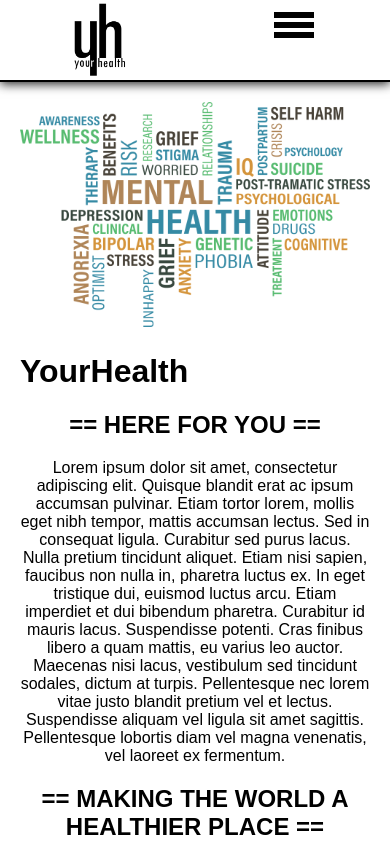
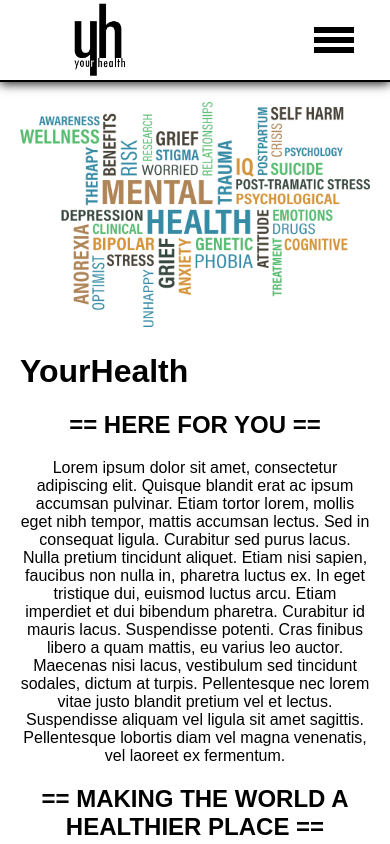
Before and after one commit to humzahash01/Your-Health, a React (Create React App) app: page / in a window 390 px wide. Shown: the top 844 px of the page. Built offline with nearby package versions, Linux system fonts and the light colour scheme; a web font is replaced by a local one; what react-google-maps would draw is missing.

Commit message:
Adjust padding on hamburger menu

```diff
--- a/src/App.css
+++ b/src/App.css
@@ -1,11 +1,11 @@
 .App-logo {
-  padding-left: 70px;
   height: 80px;
 }
 
 .App-header {
   border-bottom: solid 2px black;
   box-shadow: 0 2px 10px #222;
+  padding: 0 30px 0 70px;
 }
 
 .App-intro {
@@ -24,7 +24,6 @@ header {
 
 header svg {
   width: 50px;
-  padding-right: 70px;
 }
 
 main {
@@ -57,6 +56,10 @@ nav li {
 
 .toggle-menu {
   margin-left: -200px;
+}
+
+#toggle-link {
+  display: flex;
 }
 
 #home-splash {
```
